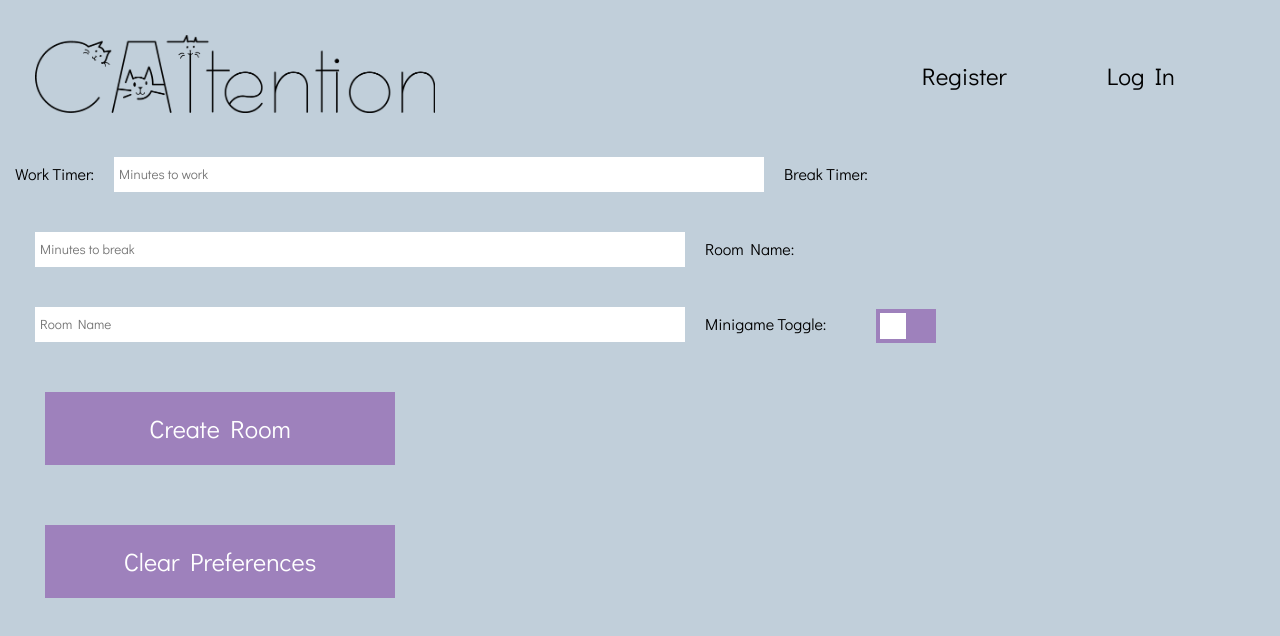
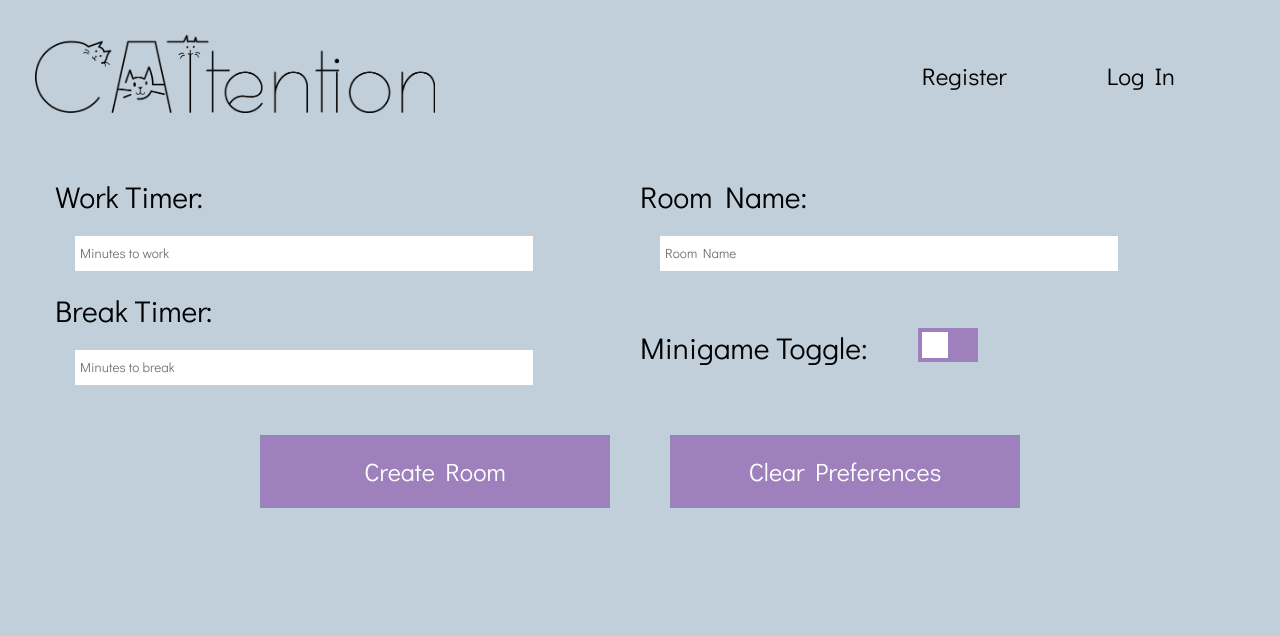
Before and after one commit to ewaltho/CATtention-front, a React (Create React App) app: page /createroom in a window 1280 px wide. Shown: the top 636 px of the page. Built offline with nearby package versions, Linux system fonts and the light colour scheme; no server answers.

Commit message:
join room, create room and home page styling

```diff
--- a/src/assets/css/App.css
+++ b/src/assets/css/App.css
@@ -97,7 +97,7 @@ body {
 }
 
 .bottom-box {
-  position: absolute;
+  position: relative;
   bottom: 0;
   display: inline-flex;
   flex-direction: row;
@@ -106,7 +106,14 @@ body {
   width: 100vw;
 }
 
-@media screen and (min-width: 670px) {
+.bottom-btn {
+  display: flex;
+  flex-direction: row;
+  flex-wrap: wrap;
+  justify-content: center;
+}
+
+@media screen and (max-width: 670px) {
   .cat {
     height: 200px;
   }
@@ -122,6 +129,10 @@ body {
   }
 
   .logo {
-    width: 250px;
+    width: 350px;
+  }
+
+  .bio {
+    width: 80vw;
   }
 }
--- a/src/assets/css/CreateRoom.css
+++ b/src/assets/css/CreateRoom.css
@@ -60,3 +60,41 @@ input:checked + .slider:before {
 .slider.round:before {
   border-radius: 50%;
 } */
+
+.row {
+  flex: 1;
+  justify-content: center;
+  align-items: center;
+}
+
+.column {
+  display: flex;
+  align-items: center;
+  justify-content: center;
+}
+
+.room-form {
+  margin: 40px;
+  display: flex;
+  flex-direction: column;
+  justify-content: center;
+}
+
+.row input {
+  width: 35vw;
+  height: 25px;
+  border: none;
+  padding: 5px;
+  margin: 20px;
+}
+
+.row label {
+  font-size: 30px;
+}
+
+.btnColumn {
+  display: flex;
+  flex-direction: row;
+  align-items: center;
+  justify-content: center;
+}
--- a/src/assets/css/SignUp.css
+++ b/src/assets/css/SignUp.css
@@ -3,7 +3,7 @@
     flex-direction: column;
     align-items: center;
     justify-content: center;
-    margin-top: 100px;
+    margin-top: 70px;
 }
 
 form {
@@ -25,7 +25,7 @@ h1 {
     display: table-cell;
 }
 
-input {
+.textbar {
     display: table-cell;
     width: 50vw;
     height: 25px;
--- a/src/components/CreateRoom.js
+++ b/src/components/CreateRoom.js
@@ -98,7 +98,9 @@ export default function CreateRoom({
 
   return (
     <>
-      <form onSubmit={handleFormSubmission}>
+      <form onSubmit={handleFormSubmission} className="room-form">
+        <div className="column">
+          <div className="row">
             <label htmlFor="workTime">Work Timer:</label>
             <input
               name="workTime"
@@ -107,6 +109,20 @@ export default function CreateRoom({
               onChange={handleRoomPrefsInputChange}
               value={roomPreferences.workTime}
             ></input>
+          </div>
+          <div className="row">
+            <label htmlFor="workTime">Room Name:</label>
+            <input
+              name="roomName"
+              placeholder="Room Name"
+              onChange={handleRoomPrefsInputChange}
+              value={roomPreferences.roomName}
+            ></input>
+          </div>
+        </div>
+        {/* ! This needs to be made to create a room. I will speak with alex about how to do this later this evening. */}
+        <div className="column">
+          <div className="row">
             <label htmlFor="workTime">Break Timer:</label>
             <input
               name="breakTime"
@@ -115,14 +131,8 @@ export default function CreateRoom({
               onChange={handleRoomPrefsInputChange}
               value={roomPreferences.breakTime}
             ></input>
-        {/* ! This needs to be made to create a room. I will speak with alex about how to do this later this evening. */}
-        <label htmlFor="workTime">Room Name:</label>
-        <input
-          name="roomName"
-          placeholder="Room Name"
-          onChange={handleRoomPrefsInputChange}
-          value={roomPreferences.roomName}
-        ></input>
+          </div>
+          <div className="row">
             <label htmlFor="minigameToggle">Minigame Toggle:</label>
             <label className="switch">
               <input
@@ -132,12 +142,18 @@ export default function CreateRoom({
               ></input>
               <span className="slider"></span>
             </label>
+          </div>
+        </div>
+        <div className="btnColumn">
+          <div className="btnRow">
             <button type="submit">Create Room</button>
+          </div>
+          <div className="btnRow">
+            <button type="button" onClick={clearAllPreferences}>Clear Preferences</button>
+          </div>
+        </div>
       </form>
 
-      <button type="button" onClick={clearAllPreferences}>
-        Clear Preferences
-      </button>
     </>
   );
 }
--- a/src/components/Home.js
+++ b/src/components/Home.js
@@ -12,12 +12,14 @@ function HomePage() {
       <Link to="/signup" className="register-btn">
         Register
       </Link>
-      <Link to="/createroom" className="register-btn">
-        Create A Room
-      </Link>
-      <Link to="/joinchat" className="register-btn">
-        Join A Room
-      </Link>
+      <div className="bottom-btn">
+        <Link to="/createroom" className="register-btn">
+          Create a Room
+        </Link>
+        <Link to="/joinchat" className="register-btn">
+          Join a Room
+        </Link>
+      </div>
       <div className="bottom-box">
         <img
           src="wave-cat-black.png"
--- a/src/components/JoinChat.js
+++ b/src/components/JoinChat.js
@@ -60,13 +60,14 @@ function JoinChat(props) {
         <button type="submit">Create Room</button>
       </form> */}
       <hr />
-      <form onSubmit={handleJoinExistingRoom}>
+      <form onSubmit={handleJoinExistingRoom} className="row room-form">
         <label htmlFor="room-id">Room Code:</label>
         <input
           type="text"
           id="room-code"
           value={roomCode}
           onChange={(e) => setRoomCode(e.target.value)}
+          className="textbar"
         />
         <button type="submit">Join Room</button>
       </form>
--- a/src/components/Login.js
+++ b/src/components/Login.js
@@ -49,6 +49,7 @@ export default function Login({
               value={loginFormData.username}
               name="username"
               placeholder="username"
+              className="textbar"
             ></input>
           </div>
           <div className="input">
@@ -59,6 +60,7 @@ export default function Login({
               name="password"
               placeholder="password"
               type="password"
+              className="textbar"
             ></input>
           </div>
         </div>
--- a/src/components/SignUp.js
+++ b/src/components/SignUp.js
@@ -47,6 +47,7 @@ export default function SignUp({
               value={signUpFormData.username}
               name="username"
               placeholder="username"
+              className="textbar"
             ></input>
           </div>
           <div className="input">
@@ -57,6 +58,7 @@ export default function SignUp({
               name="password"
               placeholder="password"
               type="password"
+              className="textbar"
             ></input>
           </div>
         </div>
```
Lines whose indentation alone changed are shown as unchanged.
